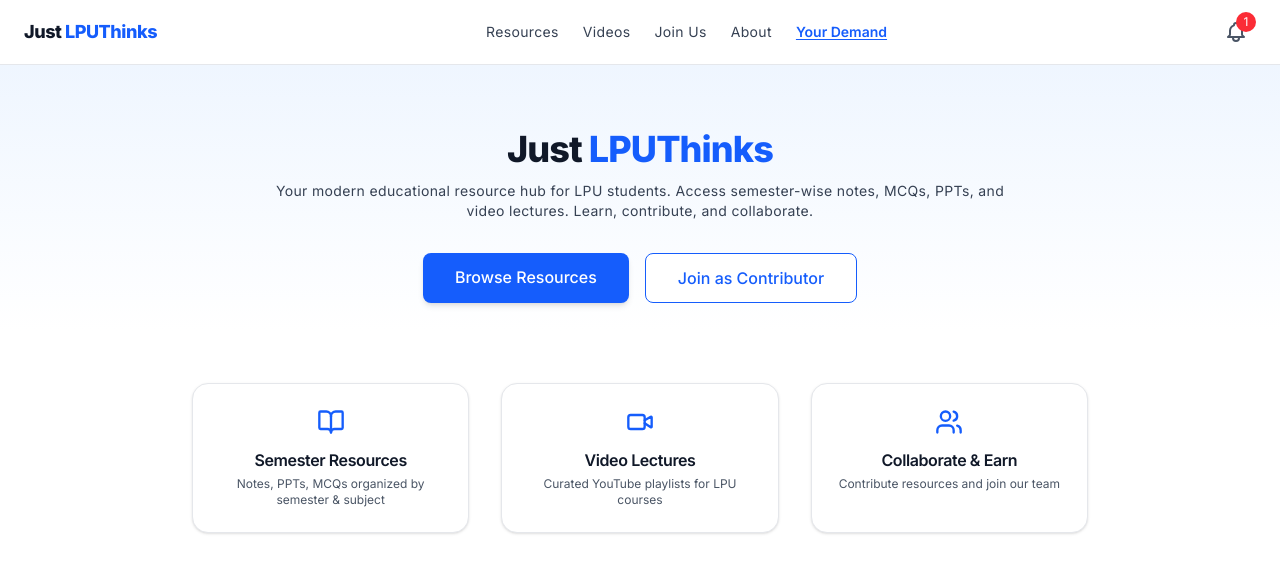
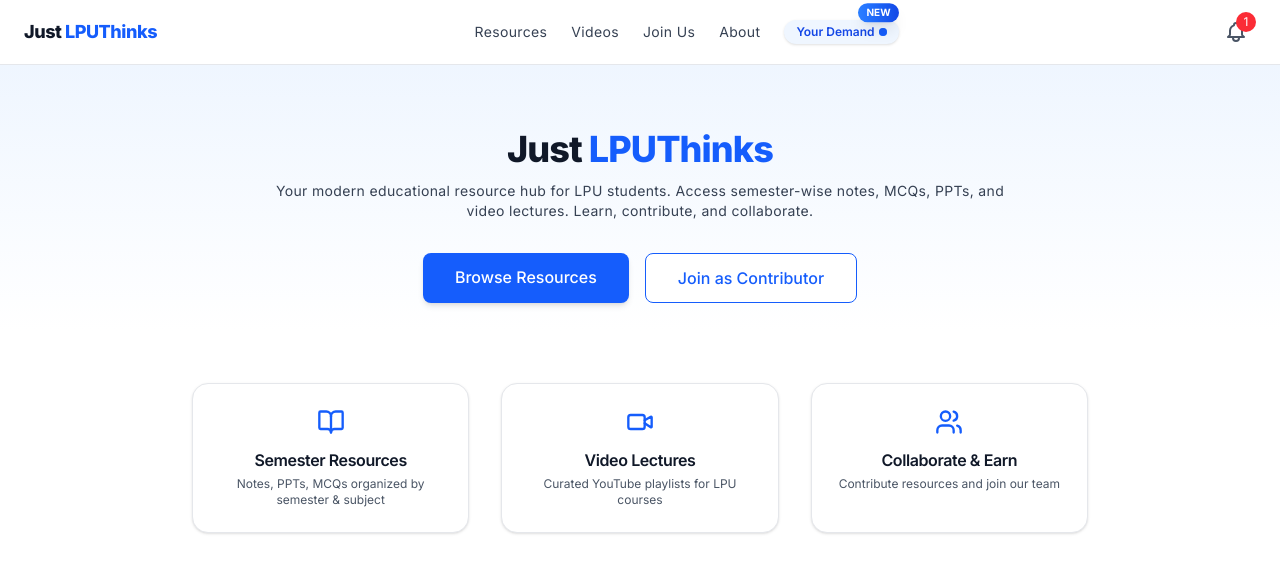
Before and after one commit to innovatewithkishlay/JUST_LPU_THINGS, a Next.js app in the folder just-lputhinks/: page / in a window 1280 px wide. Shown: the top 572 px of the page. Built offline with nearby package versions, Linux system fonts and the light colour scheme.

Commit message:
feat: add 'NEW' tag to Your Demand link in header for visibility

```diff
--- a/just-lputhinks/src/components/Header.tsx
+++ b/just-lputhinks/src/components/Header.tsx
@@ -17,7 +17,18 @@
           <Link href="/videos" className="text-sm text-gray-700 tracking-wide hover:text-blue-600 transition-colors">Videos</Link>
           <Link href="/join" className="text-sm text-gray-700 tracking-wide hover:text-blue-600 transition-colors">Join Us</Link>
           <Link href="/about" className="text-sm text-gray-700 tracking-wide hover:text-blue-600 transition-colors">About</Link>
-          <Link href="/demand" className="text-sm text-blue-600 font-semibold underline underline-offset-2 hover:text-blue-800 transition-colors">Your Demand</Link>
+          <Link href="/demand" className="relative flex items-center group">
+            <span className="px-3 py-1 rounded-full bg-blue-50 text-blue-700 font-semibold text-xs flex items-center gap-1 shadow-sm group-hover:bg-blue-100 transition">
+              Your Demand
+              <span className="relative flex h-2 w-2">
+                <span className="animate-ping absolute inline-flex h-full w-full rounded-full bg-blue-400 opacity-75"></span>
+                <span className="relative inline-flex rounded-full h-2 w-2 bg-blue-600"></span>
+              </span>
+            </span>
+            <span className="absolute -top-3 right-0 bg-gradient-to-r from-blue-500 to-blue-700 text-white text-[10px] font-bold px-2 py-0.5 rounded-full shadow-lg animate-bounce pointer-events-none">
+              NEW
+            </span>
+          </Link>
         </nav>
         <div className="flex items-center">
           <NotificationBell />
```
